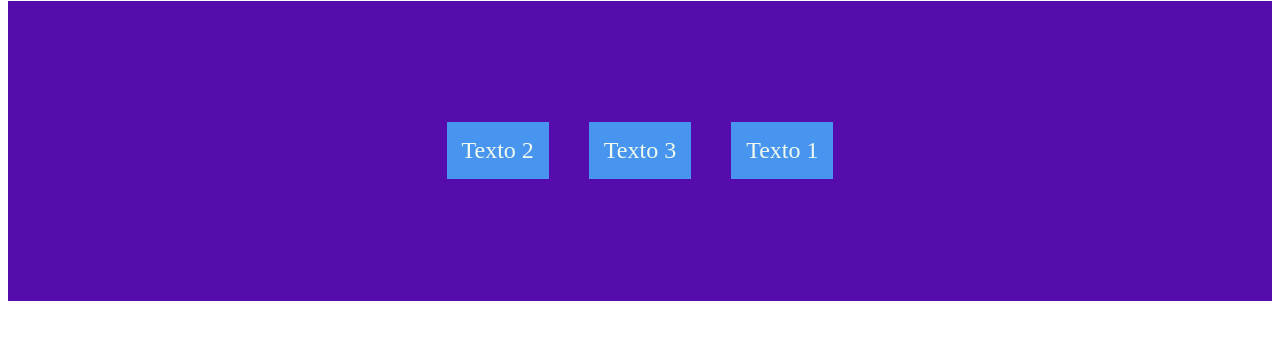
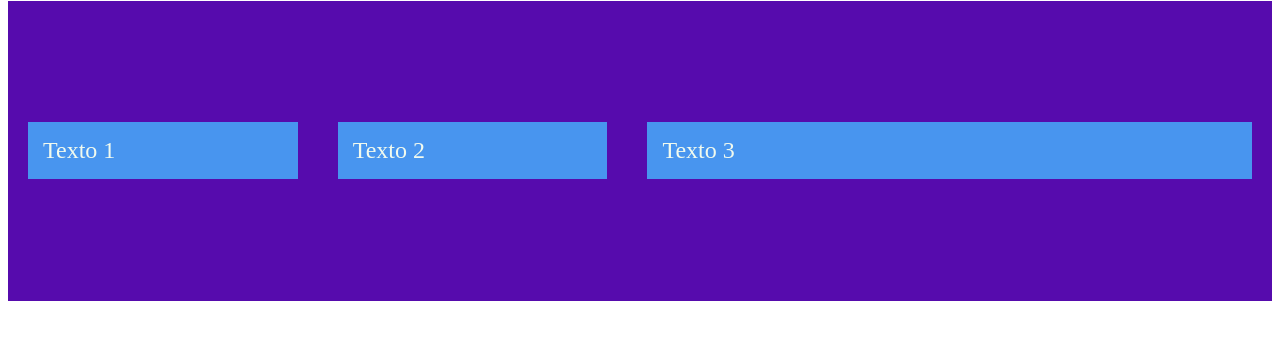
Before and after one commit to adrian1426/CSS_Curso, a plain HTML site: page flexbox/index.html in a window 1280 px wide. Shown: the part 79-418 px from the top of the page. Drawn offline with Linux system fonts and the light colour scheme.

Commit message:
flex grow

```diff
--- a/flexbox/index.html
+++ b/flexbox/index.html
@@ -12,9 +12,9 @@
 <body>
   <h1>Flexbox en CSS</h1>
   <div class="contenedor">
-    <p style="order: 3;">Texto 1</p>
-    <p style="order: 1;">Texto 2</p>
-    <p style="order: 2;">Texto 3</p>
+    <p style="flex-grow: 1;">Texto 1</p>
+    <p style="flex-grow: 1;">Texto 2</p>
+    <p style="flex-grow: 3;">Texto 3</p>
   </div>
 </body>
 
```
